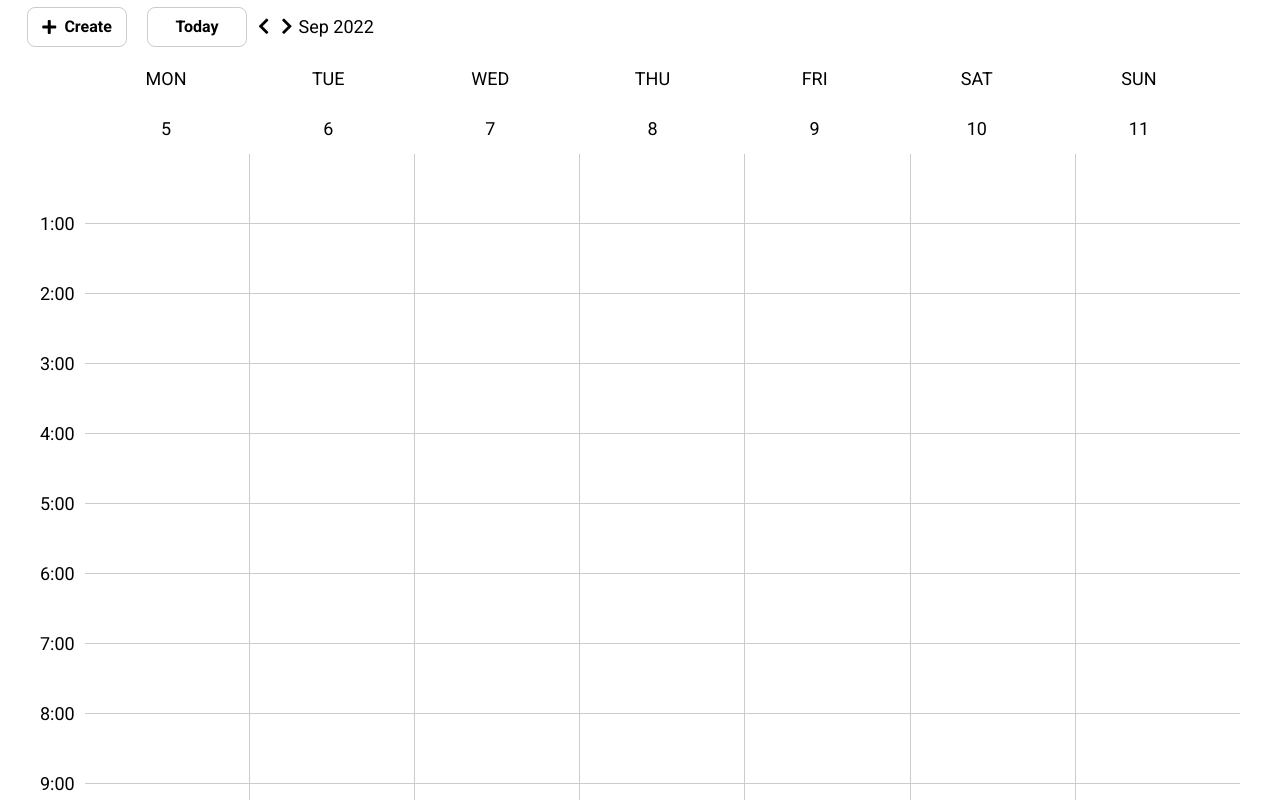
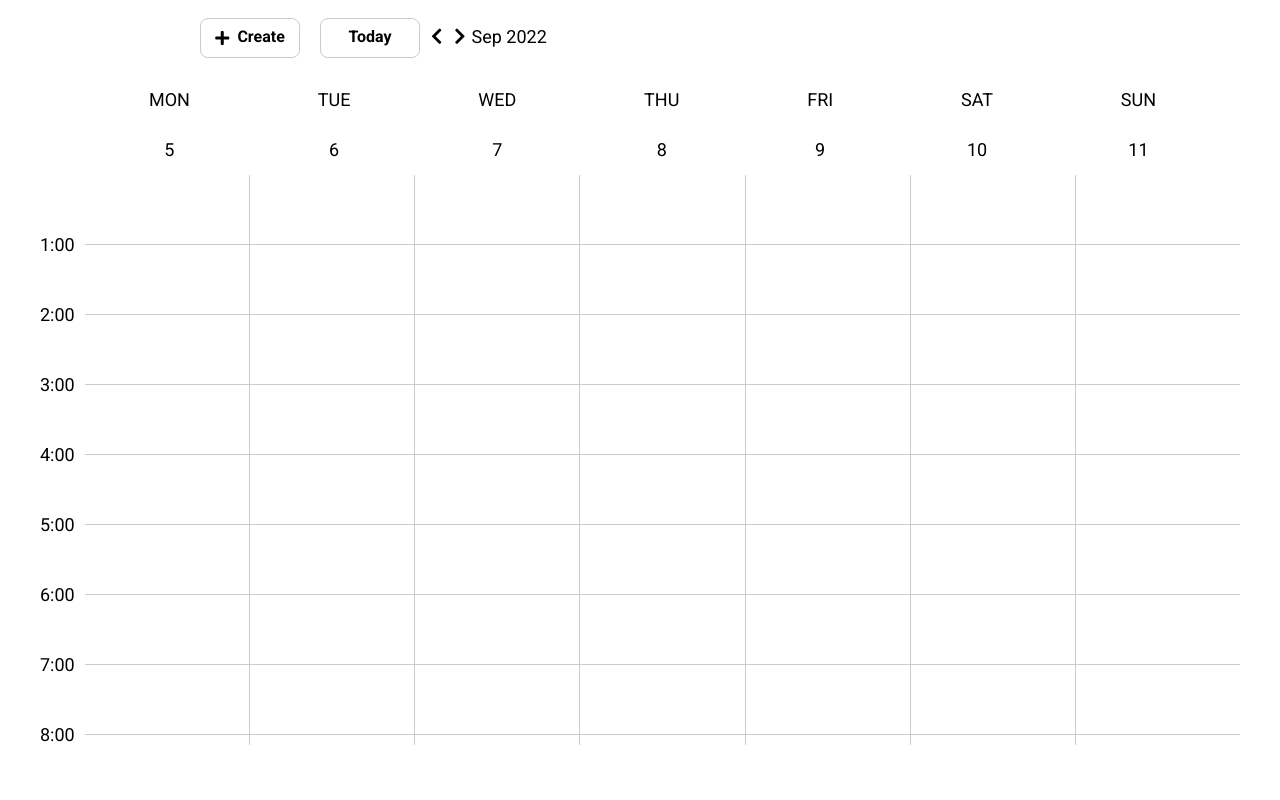
Before and after one commit to pampukhaleo/google-calendar-js, a website with bundled scripts: page index.html in a window 1280 px wide. Built offline with nearby package versions, Linux system fonts and the light colour scheme.

Commit message:
calendar styles before events

```diff
--- a/scripts/calendar/calendar.js
+++ b/scripts/calendar/calendar.js
@@ -8,7 +8,7 @@ const calendarWeekElem = document.querySelector('.calendar__week');
 const generateDay = () => {
   // функция должна сгенерировать и вернуть разметку дня в виде строки
   // разметка состоит из 24 часовых временных слотов (.calendar__time-slot)
-  const dayHours = createNumbersArray(0, 24);
+  const dayHours = createNumbersArray(0, 23);
   const hours = dayHours.map(
     hour => `
       <div class="calendar__time-slot" data-time="${hour}"></div>
--- a/scripts/calendar/timescale.js
+++ b/scripts/calendar/timescale.js
@@ -3,7 +3,7 @@ import { createNumbersArray } from '../common/createNumbersArray.js';
 export const renderTimescale = () => {
   // ф-ция должна генерировать разметку для боковой шкалы времени (24 часа)
   // полученную разметку вставьте на страницу с помощью innerHTML в .calendar__time-scale
-  const hoursArray = createNumbersArray(1, 24);
+  const hoursArray = createNumbersArray(1, 23);
   const sideTimeElem = hoursArray.map(
     hour => `
       <div class="time-slot">
--- a/styles/calendar.scss
+++ b/styles/calendar.scss
@@ -2,7 +2,7 @@
 .calendar {
   overflow: auto;
   width: 1200px;
-  margin: auto;
+  margin-bottom: 55px;
 
   &__header {
     width: 1180px;
@@ -16,7 +16,6 @@
 
   &__day-label {
     height: 100px;
-    width: 100%;
     display: flex;
     flex-direction: column;
     align-items: center;
--- a/styles/header.scss
+++ b/styles/header.scss
@@ -1,9 +1,9 @@
 .header {
-  height: 50px;
+  height: 200px;
   display: flex;
   align-items: center;
-  margin: 7px;
-  position: relative;
+  align-self: normal;
+  margin-left: 180px;
 }
 
 .button {
--- a/styles/page.scss
+++ b/styles/page.scss
@@ -2,6 +2,8 @@
   height: 100vh;
   overflow: hidden;
   display: flex;
+  align-items: center;
   flex-direction: column;
   position: relative;
+  //padding: 50px;
 }
--- a/styles/timescale.scss
+++ b/styles/timescale.scss
@@ -13,4 +13,5 @@
 .time-slot {
   height: 70px;
   padding-top: 60px;
+  margin-right: 5px;
 }
```
Also changed, not shown: styles.css, 1 other file.
